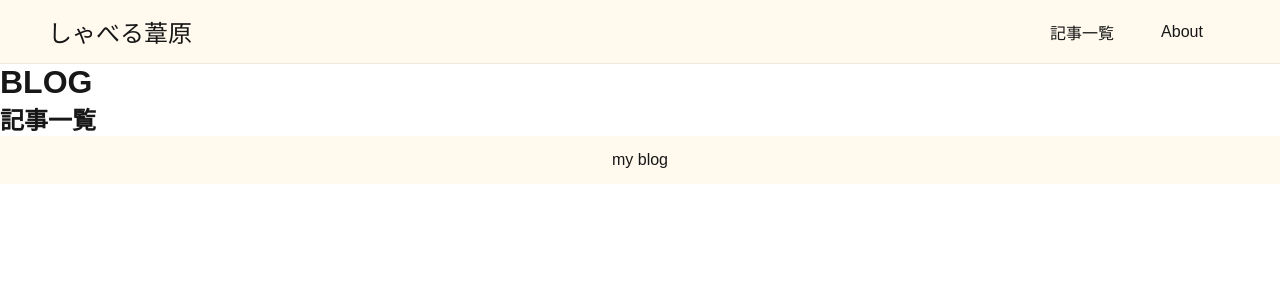
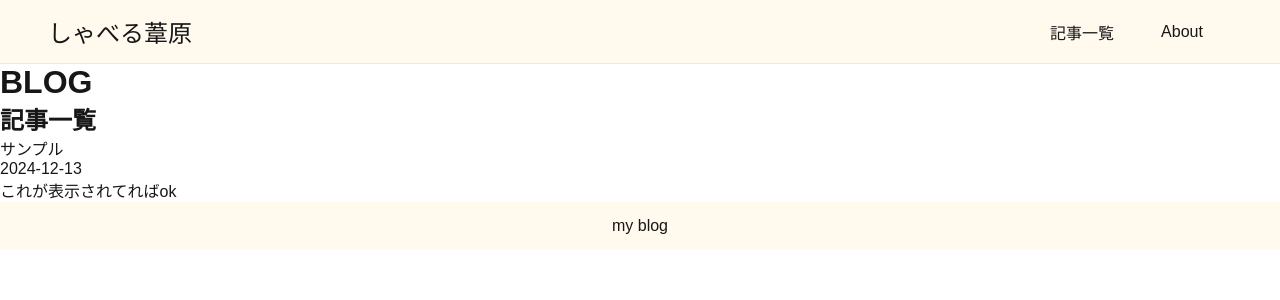
Before and after one commit to nakamuraitsuki/Next-blog-project, a Next.js app: page /blog in a window 1280 px wide. Shown: the top 300 px of the page. Built offline with nearby package versions, Linux system fonts and the light colour scheme.

Commit message:
正しく表示されるように修正2(これで正しい）

```diff
--- a/src/components/BlogCard/BlogCard.tsx
+++ b/src/components/BlogCard/BlogCard.tsx
@@ -4,12 +4,16 @@ interface FrontMatter {
     description: string;
 }
 
-const BlogCard = ({title, date, description} :FrontMatter) => {
+interface BlogCardProps {
+    frontMatter: FrontMatter;
+}
+
+const BlogCard = ({ frontMatter } :BlogCardProps) => {
     return (
         <div>
-            <p>{title}</p>
-            <p>{date}</p>
-            <p>{description}</p>
+            <p>{frontMatter.title}</p>
+            <p>{frontMatter.date}</p>
+            <p>{frontMatter.description}</p>
         </div>
     );
 }
```
